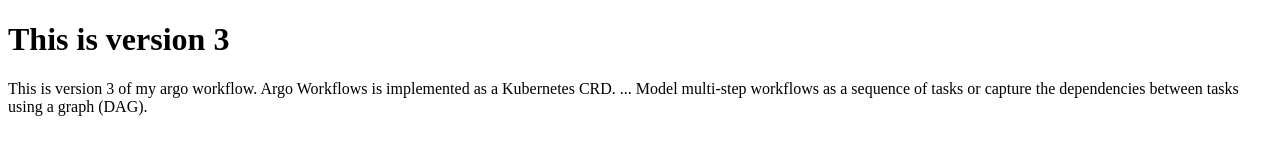
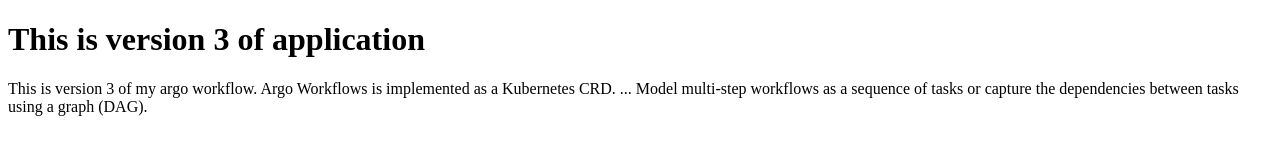
Before and after one commit to nitinkansal1984/argo-nginx-sourcecode, a plain HTML site: page index.html in a window 1280 px wide. Drawn offline with Linux system fonts and the light colour scheme.

Commit message:
Update index.html

```diff
--- a/index.html
+++ b/index.html
@@ -4,7 +4,7 @@
     <title>This is the title of the argo webpage!!</title>
   </head>
   <body>
-    <h1> This is version 3 </h1>
+    <h1> This is version 3 of application </h1>
     <p>This is version 3 of my argo workflow. Argo Workflows is implemented as a Kubernetes CRD. ... Model multi-step workflows as a sequence of tasks or capture the dependencies between tasks using a graph (DAG).</p>
   </body>
 </html>
```
